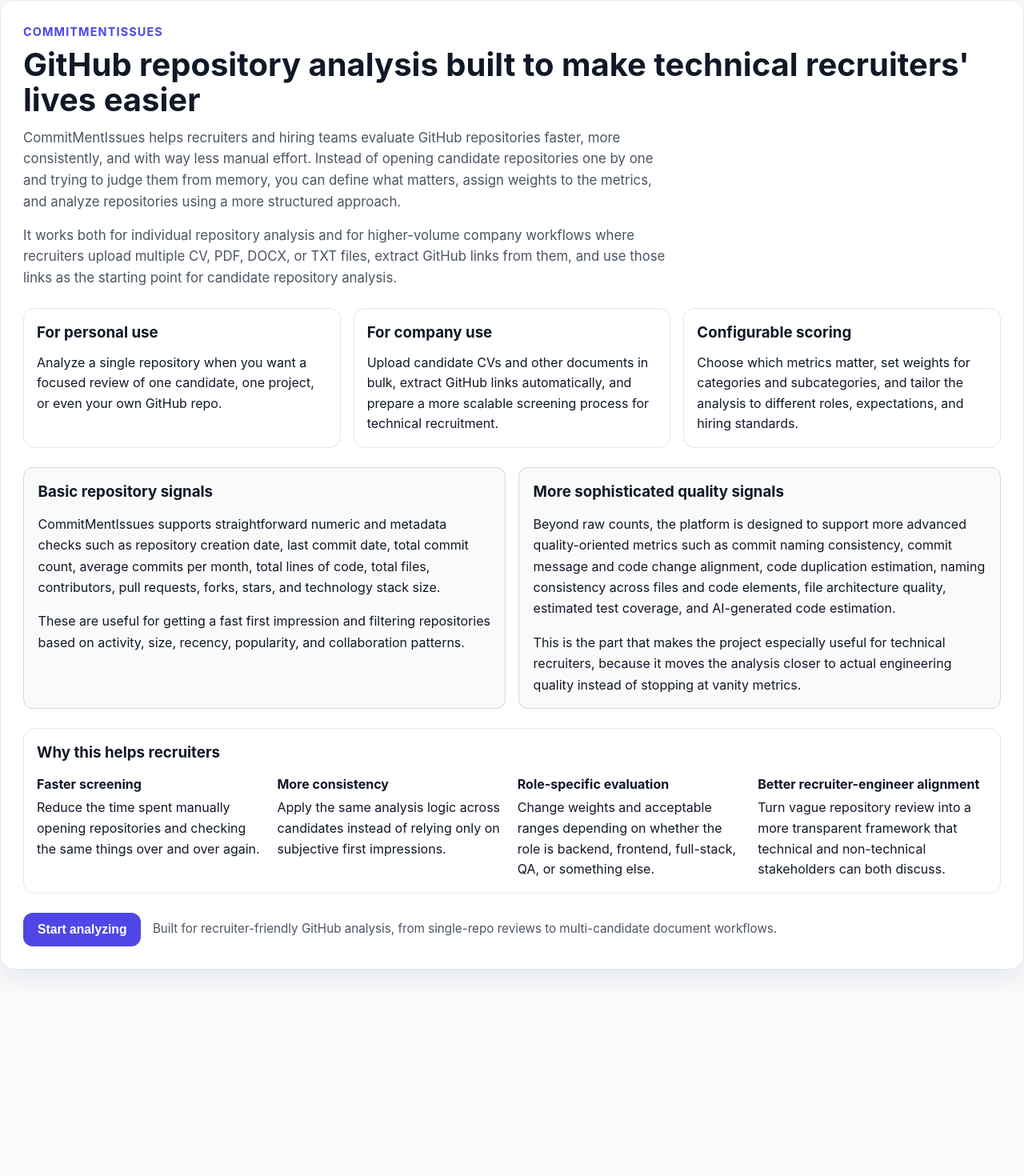
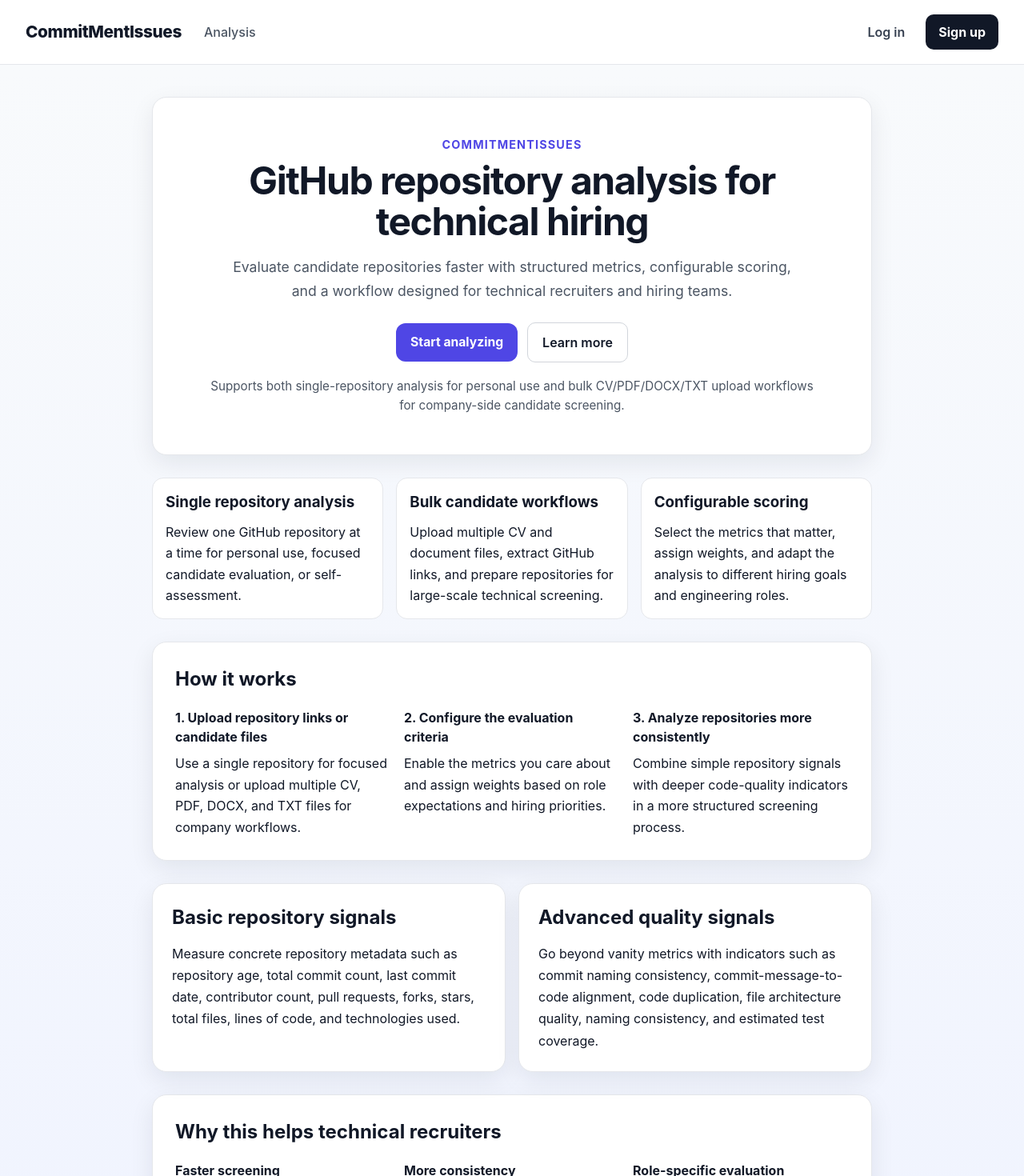
Before and after one commit to Igor-Ljucovic/CommitMentIssues, a React app in the folder frontend/: page / in a window 1280 px wide. Shown: the top 1470 px of the page at 80% size. Before the commit the page ends 1240 px from the top, so only its background shows below. Built offline with nearby package versions, Linux system fonts and the light colour scheme; the HTML template or start-up script is replaced by a standard one.

Commit message:
feat: add NavBar

```diff
--- a/frontend/src/App.css
+++ b/frontend/src/App.css
@@ -228,6 +228,110 @@
   margin-top: 24px;
 }
 
+.app-shell {
+  min-height: 100vh;
+  background: linear-gradient(180deg, #f8fafc 0%, #eef2ff 100%);
+}
+
+.navbar {
+  position: sticky;
+  top: 0;
+  z-index: 1000;
+  display: flex;
+  justify-content: space-between;
+  align-items: center;
+  padding: 18px 32px;
+  background: rgba(255, 255, 255, 0.92);
+  border-bottom: 1px solid #e5e7eb;
+  backdrop-filter: blur(10px);
+}
+
+.navbar__left {
+  display: flex;
+  align-items: center;
+  gap: 28px;
+}
+
+.navbar__brand {
+  text-decoration: none;
+  font-size: 1.3rem;
+  font-weight: 800;
+  color: #111827;
+  letter-spacing: -0.02em;
+}
+
+.navbar__nav {
+  display: flex;
+  align-items: center;
+  gap: 18px;
+}
+
+.navbar__right {
+  display: flex;
+  align-items: center;
+  gap: 12px;
+}
+
+.navbar__login {
+  text-decoration: none;
+  color: #374151;
+  font-weight: 600;
+  padding: 10px 14px;
+  border-radius: 10px;
+  transition:
+    background-color 0.2s ease,
+    color 0.2s ease;
+}
+
+.navbar__login:hover {
+  background-color: #f3f4f6;
+  color: #111827;
+}
+
+.navbar__signup {
+  text-decoration: none;
+  background: #111827;
+  color: white;
+  font-weight: 700;
+  padding: 10px 16px;
+  border-radius: 10px;
+  transition:
+    transform 0.15s ease,
+    opacity 0.2s ease;
+}
+
+.navbar__signup:hover {
+  opacity: 0.92;
+  transform: translateY(-1px);
+}
+
+.secondary-button {
+  padding: 12px 18px;
+  border: 1px solid #d1d5db;
+  border-radius: 10px;
+  background: white;
+  color: #111827;
+  font-weight: 600;
+  transition:
+    background-color 0.2s ease,
+    border-color 0.2s ease,
+    transform 0.15s ease;
+}
+
+.secondary-button:hover {
+  background-color: #f9fafb;
+  border-color: #9ca3af;
+  transform: translateY(-1px);
+}
+
+.page-placeholder {
+  max-width: 900px;
+  margin: 60px auto;
+  padding: 32px 20px;
+  color: #111827;
+  font-size: 1.1rem;
+}
+
 @media (max-width: 640px) {
   .page {
     padding: 24px 14px;
--- a/frontend/src/App.tsx
+++ b/frontend/src/App.tsx
@@ -1,15 +1,21 @@
-import { BrowserRouter, Routes, Route } from "react-router-dom";
+import { BrowserRouter, Route, Routes } from "react-router-dom";
 import "./App.css";
+import Navbar from "./components/NavBar";
 import HomePage from "./components/pages/HomePage";
 import AnalysisPage from "./components/pages/AnalysisPage";
 
 function App() {
   return (
     <BrowserRouter>
-      <Routes>
-        <Route path="/" element={<HomePage />} />
-        <Route path="/analysis" element={<AnalysisPage />} />
-      </Routes>
+      <div className="app-shell">
+        <Navbar />
+        <Routes>
+          <Route path="/" element={<HomePage />} />
+          <Route path="/analysis" element={<AnalysisPage />} />
+          <Route path="/login" element={<div className="page-placeholder">Log in page coming soon.</div>} />
+          <Route path="/signup" element={<div className="page-placeholder">Sign up page coming soon.</div>} />
+        </Routes>
+      </div>
     </BrowserRouter>
   );
 }
--- /dev/null
+++ b/frontend/src/components/NavBar.tsx
@@ -0,0 +1,38 @@
+import { Link, NavLink } from "react-router-dom";
+
+function Navbar() {
+  const navLinkStyle = ({ isActive }: { isActive: boolean }) => ({
+    color: isActive ? "#111827" : "#4b5563",
+    textDecoration: "none",
+    fontWeight: isActive ? 700 : 500,
+    transition: "color 0.2s ease",
+  });
+
+  return (
+    <header className="navbar">
+      <div className="navbar__left">
+        <Link to="/" className="navbar__brand">
+          CommitMentIssues
+        </Link>
+
+        <nav className="navbar__nav">
+          <NavLink to="/analysis" style={navLinkStyle}>
+            Analysis
+          </NavLink>
+        </nav>
+      </div>
+
+      <div className="navbar__right">
+        <Link to="/login" className="navbar__login">
+          Log in
+        </Link>
+
+        <Link to="/signup" className="navbar__signup">
+          Sign up
+        </Link>
+      </div>
+    </header>
+  );
+}
+
+export default Navbar;
--- a/frontend/src/components/pages/HomePage.tsx
+++ b/frontend/src/components/pages/HomePage.tsx
@@ -1,237 +1,300 @@
+import { Link } from "react-router-dom";
+
 type HomePageProps = {
   onGetStarted?: () => void;
 };
 
 function HomePage({ onGetStarted }: HomePageProps) {
+  const handleGetStarted = () => {
+    onGetStarted?.();
+  };
+
   return (
-    <section className="card" style={{ marginBottom: "28px" }}>
+    <div className="page">
+      <main className="container">
+        <section
+          className="card"
+          style={{
+            padding: "48px 32px",
+            marginBottom: "28px",
+          }}
+        >
           <div
             style={{
-          display: "flex",
-          flexDirection: "column",
-          gap: "1.5rem",
+              maxWidth: "760px",
+              margin: "0 auto",
+              textAlign: "center",
             }}
           >
-        <div>
             <p className="eyebrow">CommitMentIssues</p>
 
             <h1
               style={{
-              margin: "0 0 12px 0",
-              fontSize: "2.5rem",
-              lineHeight: 1.1,
+                margin: "0 0 16px 0",
+                fontSize: "3rem",
+                lineHeight: 1.08,
+                letterSpacing: "-0.03em",
               }}
             >
-            GitHub repository analysis built to make technical recruiters&apos;
-            lives easier
+              GitHub repository analysis for technical hiring
             </h1>
 
             <p
               className="subtitle"
               style={{
-              maxWidth: "820px",
-              marginBottom: "0.9rem",
+                maxWidth: "700px",
+                margin: "0 auto 24px auto",
+                fontSize: "1.1rem",
+                lineHeight: 1.7,
               }}
             >
-            CommitMentIssues helps recruiters and hiring teams evaluate GitHub
-            repositories faster, more consistently, and with way less manual
-            effort. Instead of opening candidate repositories one by one and
-            trying to judge them from memory, you can define what matters,
-            assign weights to the metrics, and analyze repositories using a more
-            structured approach.
+              Evaluate candidate repositories faster with structured metrics,
+              configurable scoring, and a workflow designed for technical
+              recruiters and hiring teams.
             </p>
-
-          <p
-            className="subtitle"
-            style={{
-              maxWidth: "820px",
-              margin: 0,
-            }}
-          >
-            It works both for individual repository analysis and for
-            higher-volume company workflows where recruiters upload multiple CV,
-            PDF, DOCX, or TXT files, extract GitHub links from them, and use
-            those links as the starting point for candidate repository analysis.
-          </p>
-        </div>
 
             <div
               style={{
+                display: "flex",
+                justifyContent: "center",
+                alignItems: "center",
+                flexWrap: "wrap",
+                gap: "12px",
+                marginBottom: "18px",
+              }}
+            >
+              <Link
+                to="/analysis"
+                className="primary-button"
+                onClick={handleGetStarted}
+                style={{ textDecoration: "none" }}
+              >
+                Start analyzing
+              </Link>
+
+              <a
+                href="#how-it-works"
+                className="secondary-button"
+                style={{
+                  textDecoration: "none",
+                  display: "inline-flex",
+                  alignItems: "center",
+                  justifyContent: "center",
+                }}
+              >
+                Learn more
+              </a>
+            </div>
+
+            <p
+              style={{
+                margin: 0,
+                color: "#4b5563",
+                fontSize: "0.95rem",
+                lineHeight: 1.6,
+              }}
+            >
+              Supports both single-repository analysis for personal use and bulk
+              CV/PDF/DOCX/TXT upload workflows for company-side candidate
+              screening.
+            </p>
+          </div>
+        </section>
+
+        <section
+          style={{
             display: "grid",
             gridTemplateColumns: "repeat(auto-fit, minmax(240px, 1fr))",
-            gap: "1rem",
+            gap: "16px",
+            marginBottom: "28px",
           }}
         >
           <div className="result-card">
-            <h3 style={{ marginTop: 0, marginBottom: "0.65rem" }}>
-              For personal use
+            <h3 style={{ marginTop: 0, marginBottom: "10px" }}>
+              Single repository analysis
             </h3>
-            <p style={{ margin: 0, lineHeight: 1.6 }}>
-              Analyze a single repository when you want a focused review of one
-              candidate, one project, or even your own GitHub repo.
+            <p style={{ margin: 0, lineHeight: 1.65 }}>
+              Review one GitHub repository at a time for personal use, focused
+              candidate evaluation, or self-assessment.
             </p>
           </div>
 
           <div className="result-card">
-            <h3 style={{ marginTop: 0, marginBottom: "0.65rem" }}>
-              For company use
+            <h3 style={{ marginTop: 0, marginBottom: "10px" }}>
+              Bulk candidate workflows
             </h3>
-            <p style={{ margin: 0, lineHeight: 1.6 }}>
-              Upload candidate CVs and other documents in bulk, extract GitHub
-              links automatically, and prepare a more scalable screening process
-              for technical recruitment.
+            <p style={{ margin: 0, lineHeight: 1.65 }}>
+              Upload multiple CV and document files, extract GitHub links, and
+              prepare repositories for large-scale technical screening.
             </p>
           </div>
 
           <div className="result-card">
-            <h3 style={{ marginTop: 0, marginBottom: "0.65rem" }}>
+            <h3 style={{ marginTop: 0, marginBottom: "10px" }}>
               Configurable scoring
             </h3>
-            <p style={{ margin: 0, lineHeight: 1.6 }}>
-              Choose which metrics matter, set weights for categories and
-              subcategories, and tailor the analysis to different roles,
-              expectations, and hiring standards.
+            <p style={{ margin: 0, lineHeight: 1.65 }}>
+              Select the metrics that matter, assign weights, and adapt the
+              analysis to different hiring goals and engineering roles.
             </p>
           </div>
-        </div>
+        </section>
 
-        <div
+        <section
+          id="how-it-works"
+          className="card"
           style={{
-            display: "grid",
-            gridTemplateColumns: "repeat(auto-fit, minmax(320px, 1fr))",
-            gap: "1rem",
+            marginBottom: "28px",
+            padding: "28px",
           }}
         >
-          <div
-            style={{
-              border: "1px solid #d6d6d6",
-              borderRadius: "12px",
-              padding: "1rem 1.1rem",
-              backgroundColor: "#fafafa",
-            }}
-          >
-            <h3 style={{ marginTop: 0, marginBottom: "0.8rem" }}>
-              Basic repository signals
-            </h3>
-
-            <p style={{ marginTop: 0, lineHeight: 1.65 }}>
-              CommitMentIssues supports straightforward numeric and metadata
-              checks such as repository creation date, last commit date, total
-              commit count, average commits per month, total lines of code,
-              total files, contributors, pull requests, forks, stars, and
-              technology stack size.
-            </p>
-
-            <p style={{ marginBottom: 0, lineHeight: 1.65 }}>
-              These are useful for getting a fast first impression and filtering
-              repositories based on activity, size, recency, popularity, and
-              collaboration patterns.
-            </p>
-          </div>
-
-          <div
-            style={{
-              border: "1px solid #d6d6d6",
-              borderRadius: "12px",
-              padding: "1rem 1.1rem",
-              backgroundColor: "#fafafa",
-            }}
-          >
-            <h3 style={{ marginTop: 0, marginBottom: "0.8rem" }}>
-              More sophisticated quality signals
-            </h3>
-
-            <p style={{ marginTop: 0, lineHeight: 1.65 }}>
-              Beyond raw counts, the platform is designed to support more
-              advanced quality-oriented metrics such as commit naming
-              consistency, commit message and code change alignment, code
-              duplication estimation, naming consistency across files and code
-              elements, file architecture quality, estimated test coverage, and
-              AI-generated code estimation.
-            </p>
-
-            <p style={{ marginBottom: 0, lineHeight: 1.65 }}>
-              This is the part that makes the project especially useful for
-              technical recruiters, because it moves the analysis closer to
-              actual engineering quality instead of stopping at vanity metrics.
-            </p>
-          </div>
-        </div>
-
-        <div className="result-card">
-          <h3 style={{ marginTop: 0, marginBottom: "0.8rem" }}>
-            Why this helps recruiters
-          </h3>
+          <h2 style={{ marginTop: 0, marginBottom: "18px" }}>How it works</h2>
 
           <div
             style={{
               display: "grid",
               gridTemplateColumns: "repeat(auto-fit, minmax(220px, 1fr))",
-              gap: "0.85rem",
+              gap: "16px",
+            }}
+          >
+            <div>
+              <strong>1. Upload repository links or candidate files</strong>
+              <p style={{ margin: "8px 0 0 0", lineHeight: 1.65 }}>
+                Use a single repository for focused analysis or upload multiple
+                CV, PDF, DOCX, and TXT files for company workflows.
+              </p>
+            </div>
+
+            <div>
+              <strong>2. Configure the evaluation criteria</strong>
+              <p style={{ margin: "8px 0 0 0", lineHeight: 1.65 }}>
+                Enable the metrics you care about and assign weights based on
+                role expectations and hiring priorities.
+              </p>
+            </div>
+
+            <div>
+              <strong>3. Analyze repositories more consistently</strong>
+              <p style={{ margin: "8px 0 0 0", lineHeight: 1.65 }}>
+                Combine simple repository signals with deeper code-quality
+                indicators in a more structured screening process.
+              </p>
+            </div>
+          </div>
+        </section>
+
+        <section
+          style={{
+            display: "grid",
+            gridTemplateColumns: "repeat(auto-fit, minmax(300px, 1fr))",
+            gap: "16px",
+            marginBottom: "28px",
+          }}
+        >
+          <div className="card" style={{ padding: "24px" }}>
+            <h2 style={{ marginTop: 0, marginBottom: "14px" }}>
+              Basic repository signals
+            </h2>
+            <p style={{ margin: 0, lineHeight: 1.7 }}>
+              Measure concrete repository metadata such as repository age, total
+              commit count, last commit date, contributor count, pull requests,
+              forks, stars, total files, lines of code, and technologies used.
+            </p>
+          </div>
+
+          <div className="card" style={{ padding: "24px" }}>
+            <h2 style={{ marginTop: 0, marginBottom: "14px" }}>
+              Advanced quality signals
+            </h2>
+            <p style={{ margin: 0, lineHeight: 1.7 }}>
+              Go beyond vanity metrics with indicators such as commit naming
+              consistency, commit-message-to-code alignment, code duplication,
+              file architecture quality, naming consistency, and estimated test
+              coverage.
+            </p>
+          </div>
+        </section>
+
+        <section className="card" style={{ padding: "28px", marginBottom: "28px" }}>
+          <h2 style={{ marginTop: 0, marginBottom: "18px" }}>
+            Why this helps technical recruiters
+          </h2>
+
+          <div
+            style={{
+              display: "grid",
+              gridTemplateColumns: "repeat(auto-fit, minmax(220px, 1fr))",
+              gap: "16px",
             }}
           >
             <div>
               <strong>Faster screening</strong>
-              <p style={{ margin: "0.35rem 0 0 0", lineHeight: 1.6 }}>
-                Reduce the time spent manually opening repositories and checking
-                the same things over and over again.
+              <p style={{ margin: "8px 0 0 0", lineHeight: 1.65 }}>
+                Spend less time manually opening repositories and checking the
+                same signals candidate by candidate.
               </p>
             </div>
 
             <div>
               <strong>More consistency</strong>
-              <p style={{ margin: "0.35rem 0 0 0", lineHeight: 1.6 }}>
-                Apply the same analysis logic across candidates instead of
-                relying only on subjective first impressions.
+              <p style={{ margin: "8px 0 0 0", lineHeight: 1.65 }}>
+                Apply a repeatable framework instead of relying only on
+                subjective first impressions.
               </p>
             </div>
 
             <div>
               <strong>Role-specific evaluation</strong>
-              <p style={{ margin: "0.35rem 0 0 0", lineHeight: 1.6 }}>
-                Change weights and acceptable ranges depending on whether the
-                role is backend, frontend, full-stack, QA, or something else.
+              <p style={{ margin: "8px 0 0 0", lineHeight: 1.65 }}>
+                Adjust metric weights and criteria for backend, frontend,
+                full-stack, QA, or other technical roles.
               </p>
             </div>
 
             <div>
-              <strong>Better recruiter-engineer alignment</strong>
-              <p style={{ margin: "0.35rem 0 0 0", lineHeight: 1.6 }}>
-                Turn vague repository review into a more transparent framework
-                that technical and non-technical stakeholders can both discuss.
+              <strong>Better hiring discussions</strong>
+              <p style={{ margin: "8px 0 0 0", lineHeight: 1.65 }}>
+                Make repository review easier to explain and compare across
+                recruiters, engineers, and hiring managers.
               </p>
             </div>
           </div>
-        </div>
+        </section>
 
-        <div
+        <section
+          className="card"
           style={{
-            display: "flex",
-            flexWrap: "wrap",
-            gap: "0.9rem",
-            alignItems: "center",
+            padding: "32px",
+            textAlign: "center",
           }}
         >
-          <button
-            type="button"
-            className="primary-button"
-            onClick={onGetStarted}
-          >
-            Start analyzing
-          </button>
+          <h2 style={{ marginTop: 0, marginBottom: "12px" }}>
+            Ready to analyze candidate repositories?
+          </h2>
 
-          <span
+          <p
             style={{
+              maxWidth: "640px",
+              margin: "0 auto 20px auto",
               color: "#4b5563",
-              fontSize: "0.95rem",
+              lineHeight: 1.7,
             }}
           >
-            Built for recruiter-friendly GitHub analysis, from single-repo
-            reviews to multi-candidate document workflows.
-          </span>
+            Start with a single repository or upload multiple candidate files
+            and build a more structured technical screening workflow.
+          </p>
+
+          <Link
+            to="/analysis"
+            className="primary-button"
+            onClick={handleGetStarted}
+            style={{ textDecoration: "none" }}
+          >
+            Go to analysis
+          </Link>
+        </section>
+      </main>
     </div>
-      </div>
-    </section>
   );
 }
 
```
Lines whose indentation alone changed are shown as unchanged.
